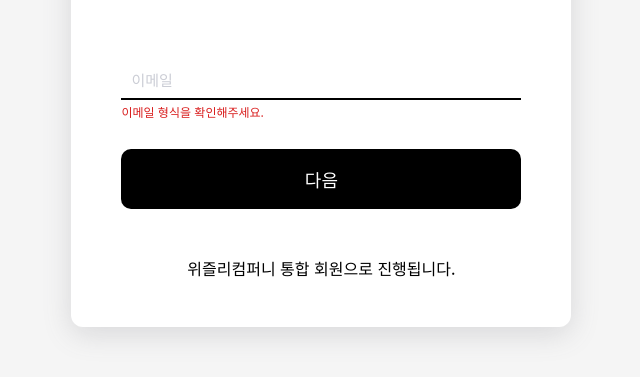
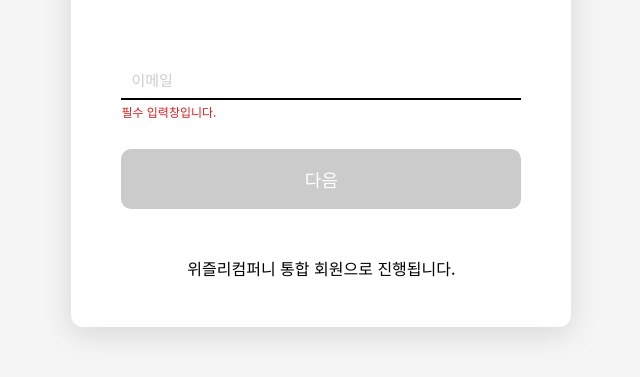
Before and after one commit to dalgit/36-1st-wesely-frontend, a React app: page /login in a window 1280 px wide. Shown: the part 369-746 px from the top of the page, without its empty margins (159-799 px from the left). Built offline with nearby package versions, Linux system fonts and the light colour scheme.

Commit message:
Add : 이메일 정규식을 통한 유효성 검사, 그에 따른 이벤트 구현

```diff
--- a/src/pages/Login/Login.js
+++ b/src/pages/Login/Login.js
@@ -5,6 +5,17 @@ function Login() {
     email: '',
     password: '',
   });
+
+  let isValidation = true;
+  function validation() {
+    isValidation = false;
+    if (userId.email === '') {
+      return '필수 입력창입니다.';
+    } else if (!regEmail.test(userId.email)) {
+      return '이메일 형식을 확인해주세요.';
+    }
+    isValidation = true;
+  }
 
   return (
     <div className="login">
@@ -15,9 +26,21 @@ function Login() {
           <div>시작합니다.</div>
         </div>
         <form className="loginBox">
-          <input type="text" placeholder="이메일" className="email" />
-          <div className="plzCheck">이메일 형식을 확인해주세요.</div>
-          <button className="loginBtn">다음</button>
+          <input
+            onChange={e => {
+              setuserId({ ...userId, [e.target.className]: e.target.value });
+            }}
+            type="text"
+            placeholder="이메일"
+            className="email"
+          />
+          <div className="plzCheck">{validation()}</div>
+          <button
+            className={`loginBtn ${isValidation}`}
+            disabled={!isValidation}
+          >
+            다음
+          </button>
         </form>
         <div>위즐리컴퍼니 통합 회원으로 진행됩니다.</div>
       </div>
@@ -26,3 +49,6 @@ function Login() {
 }
 
 export default Login;
+
+const regEmail =
+  /^[0-9a-zA-Z]([-_\.]?[0-9a-zA-Z])*@[0-9a-zA-Z]([-_\.]?[a-zA-Z])*\.[a-zA-Z]{2,}$/;
--- a/src/pages/Login/Login.scss
+++ b/src/pages/Login/Login.scss
@@ -66,10 +66,16 @@
       .loginBtn {
         margin-top: 30px;
         color: white;
-        background-color: black;
+        background-color: #cbcbcb;
         width: 400px;
         height: 60px;
         border-radius: 10px;
+        cursor: default;
+
+        &.true {
+          background-color: black;
+          cursor: pointer;
+        }
       }
     }
   }
```
